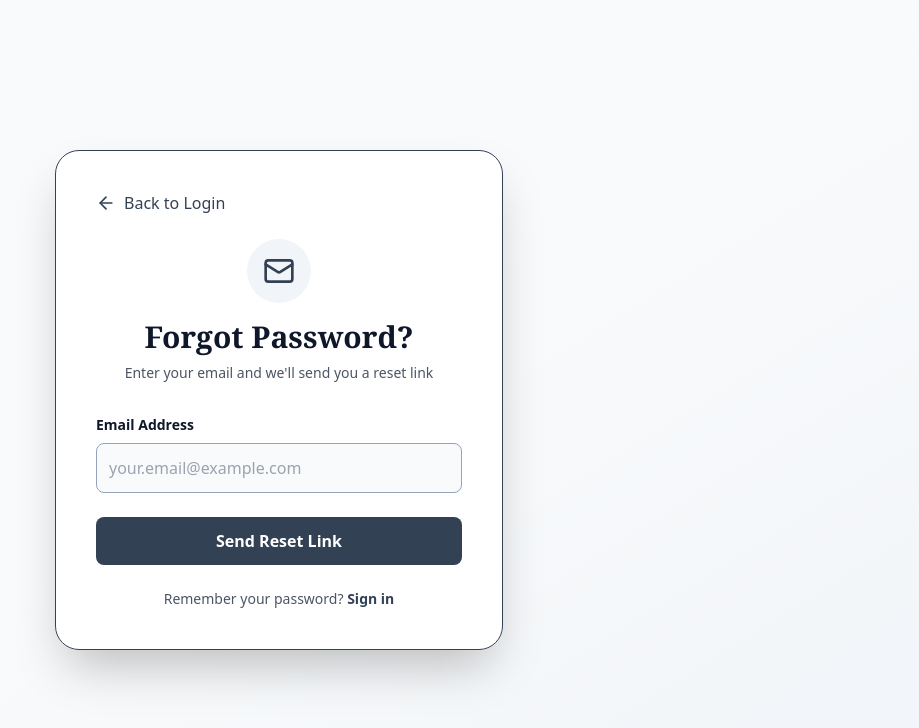
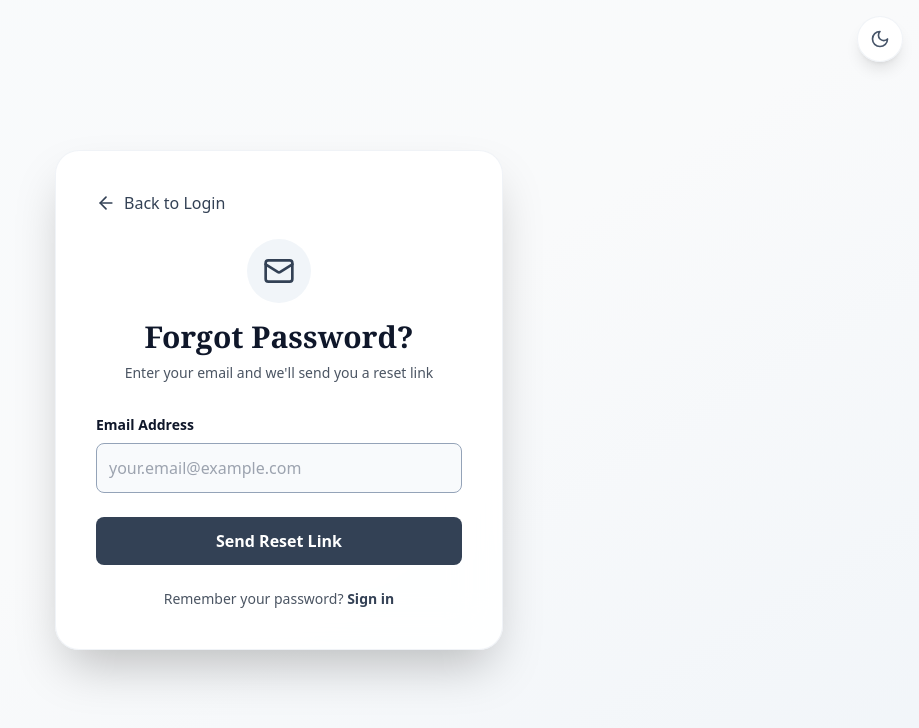
Before and after one commit to cabanlitcarlharvey/geotech-soil-analysis, a React (Vite) app in the folder frontend/: page /forgot-password in a window 1280 px wide. Shown: the top 728 px of the page, without its empty margins (361-1280 px from the left). Built offline with nearby package versions, Linux system fonts and the light colour scheme; no server answers.

Commit message:
gibutangan ug toggle-theme icon sa login/register/forgot/reset-password page

```diff
--- a/frontend/src/pages/ForgotPassword.jsx
+++ b/frontend/src/pages/ForgotPassword.jsx
@@ -1,7 +1,7 @@
 import { useState, useEffect } from 'react';
 import { supabase } from '../supabaseClient';
 import { useNavigate } from 'react-router-dom';
-import { ArrowLeft, Mail, CheckCircle, XCircle } from 'lucide-react';
+import { ArrowLeft, Mail, CheckCircle, XCircle, Sun, Moon } from 'lucide-react';
 
 const ForgotPassword = () => {
   const [email, setEmail] = useState('');
@@ -12,8 +12,17 @@ const ForgotPassword = () => {
   const navigate = useNavigate();
 
   useEffect(() => {
-    document.documentElement.classList.toggle('dark', isDark);
-  }, [isDark]);
+    const theme = localStorage.getItem('theme') || 'light';
+    document.documentElement.classList.toggle('dark', theme === 'dark');
+    setIsDark(theme === 'dark');
+  }, []);
+
+  const toggleTheme = () => {
+    const newTheme = isDark ? 'light' : 'dark';
+    localStorage.setItem('theme', newTheme);
+    document.documentElement.classList.toggle('dark', newTheme === 'dark');
+    setIsDark(!isDark);
+  };
 
   const handleReset = async (e) => {
     e.preventDefault();
@@ -35,7 +44,16 @@ const ForgotPassword = () => {
 
   return (
     <div className="min-h-screen bg-gradient-to-br from-slate-50 via-gray-50 to-slate-100 dark:from-gray-900 dark:via-gray-900 dark:to-slate-900 flex items-center justify-center transition-colors duration-300 px-4">
-      <div className="bg-white/95 dark:bg-gray-800/95 p-10 rounded-3xl shadow-2xl w-full max-w-md border border-accent-700 dark:border-accent-600 backdrop-blur-sm">
+      {/* Theme Toggle Button */}
+      <button
+        onClick={toggleTheme}
+        className="fixed top-4 right-4 z-50 p-3 rounded-full bg-white/90 dark:bg-slate-800/90 backdrop-blur-xl shadow-lg hover:shadow-xl transition-all duration-200 hover:scale-110 border border-slate-200/50 dark:border-slate-700/50 text-slate-600 dark:text-slate-300 hover:text-primary-600 dark:hover:text-primary-400"
+        aria-label="Toggle theme"
+        title={isDark ? "Switch to Light Mode" : "Switch to Dark Mode"}
+      >
+        {isDark ? <Sun className="w-5 h-5" /> : <Moon className="w-5 h-5" />}
+      </button>
+      <div className="bg-white/90 dark:bg-slate-900/90 backdrop-blur-xl p-10 rounded-3xl shadow-2xl w-full max-w-md border border-slate-200/50 dark:border-slate-700/50">
         {/* Back Button */}
         <button
           onClick={() => navigate('/login')}
--- a/frontend/src/pages/Login.jsx
+++ b/frontend/src/pages/Login.jsx
@@ -1,7 +1,7 @@
 import React, { useState, useEffect } from 'react';
 import { supabase } from '../supabaseClient';
 import { useNavigate, Link } from 'react-router-dom';
-import { Eye, EyeOff, Home } from 'lucide-react';
+import { Eye, EyeOff, Home, Sun, Moon } from 'lucide-react';
 
 const Login = () => {
   const [form, setForm] = useState({ email: '', password: '' });
@@ -9,12 +9,14 @@ const Login = () => {
   const [loading, setLoading] = useState(false);
   const [checkingSession, setCheckingSession] = useState(true);
   const [showPassword, setShowPassword] = useState(false);
+  const [isDark, setIsDark] = useState(localStorage.getItem('theme') === 'dark');
   const navigate = useNavigate();
 
   // ✅ SIMPLIFIED: Only set theme, let ProtectedRoute handle session
   useEffect(() => {
     const theme = localStorage.getItem('theme') || 'light';
     document.documentElement.classList.toggle('dark', theme === 'dark');
+    setIsDark(theme === 'dark');
 
     // Quick check: if already logged in, redirect
     const quickCheck = async () => {
@@ -41,6 +43,13 @@ const Login = () => {
 
     quickCheck();
   }, [navigate]);
+
+  const toggleTheme = () => {
+    const newTheme = isDark ? 'light' : 'dark';
+    localStorage.setItem('theme', newTheme);
+    document.documentElement.classList.toggle('dark', newTheme === 'dark');
+    setIsDark(!isDark);
+  };
 
   const handleChange = (e) => {
     setForm({ ...form, [e.target.name]: e.target.value });
@@ -121,6 +130,17 @@ const Login = () => {
       <Home className="w-5 h-5" />
       <span className="hidden sm:inline text-sm font-medium">Home</span>
     </button>
+
+    {/* Theme Toggle Button */}
+    <button
+      onClick={toggleTheme}
+      className="fixed top-4 right-4 z-50 p-3 rounded-full bg-white/90 dark:bg-slate-800/90 backdrop-blur-xl shadow-lg hover:shadow-xl transition-all duration-200 hover:scale-110 border border-slate-200/50 dark:border-slate-700/50 text-slate-600 dark:text-slate-300 hover:text-primary-600 dark:hover:text-primary-400"
+      aria-label="Toggle theme"
+      title={isDark ? "Switch to Light Mode" : "Switch to Dark Mode"}
+    >
+      {isDark ? <Sun className="w-5 h-5" /> : <Moon className="w-5 h-5" />}
+    </button>
+
       <form
         onSubmit={handleSubmit}
         className="bg-white/90 dark:bg-slate-900/90 backdrop-blur-xl p-8 sm:p-12 rounded-2xl shadow-xl w-full max-w-md transition-all border border-slate-200/50 dark:border-slate-700/50"
--- a/frontend/src/pages/Register.jsx
+++ b/frontend/src/pages/Register.jsx
@@ -1,7 +1,7 @@
 import React, { useState, useEffect } from 'react';
 import { supabase } from '../supabaseClient';
 import { useNavigate, Link } from 'react-router-dom';
-import { Eye, EyeOff, Home } from 'lucide-react';
+import { Eye, EyeOff, Home, Sun, Moon } from 'lucide-react';
 
 const MIN_PASSWORD_LENGTH = 6;
 const MAX_PASSWORD_LENGTH = 12;
@@ -15,12 +15,21 @@ const Register = () => {
   const [passwordErrors, setPasswordErrors] = useState([]);
   const [isPasswordValid, setIsPasswordValid] = useState(false);
   const [showPassword, setShowPassword] = useState(false);
+  const [isDark, setIsDark] = useState(localStorage.getItem('theme') === 'dark');
   const navigate = useNavigate();
 
   useEffect(() => {
     const theme = localStorage.getItem('theme') || 'light';
     document.documentElement.classList.toggle('dark', theme === 'dark');
+    setIsDark(theme === 'dark');
   }, []);
+
+  const toggleTheme = () => {
+    const newTheme = isDark ? 'light' : 'dark';
+    localStorage.setItem('theme', newTheme);
+    document.documentElement.classList.toggle('dark', newTheme === 'dark');
+    setIsDark(!isDark);
+  };
 
   const validatePassword = (pwd) => {
     const errs = [];
@@ -100,6 +109,17 @@ const Register = () => {
       <Home className="w-5 h-5" />
       <span className="hidden sm:inline text-sm font-medium">Home</span>
     </button>
+
+    {/* Theme Toggle Button */}
+    <button
+      onClick={toggleTheme}
+      className="fixed top-4 right-4 z-50 p-3 rounded-full bg-white/90 dark:bg-slate-800/90 backdrop-blur-xl shadow-lg hover:shadow-xl transition-all duration-200 hover:scale-110 border border-slate-200/50 dark:border-slate-700/50 text-slate-600 dark:text-slate-300 hover:text-primary-600 dark:hover:text-primary-400"
+      aria-label="Toggle theme"
+      title={isDark ? "Switch to Light Mode" : "Switch to Dark Mode"}
+    >
+      {isDark ? <Sun className="w-5 h-5" /> : <Moon className="w-5 h-5" />}
+    </button>
+
       <form
         onSubmit={handleSubmit}
         className="bg-white/90 dark:bg-slate-900/90 backdrop-blur-xl p-8 sm:p-12 rounded-2xl shadow-xl w-full max-w-md transition-all border border-slate-200/50 dark:border-slate-700/50"
--- a/frontend/src/pages/ResetPassword.jsx
+++ b/frontend/src/pages/ResetPassword.jsx
@@ -1,6 +1,7 @@
 import { useState, useEffect } from 'react';
 import { supabase } from '../supabaseClient';
 import { useNavigate } from 'react-router-dom';
+import { Sun, Moon } from 'lucide-react';
 
 const MIN_PASSWORD_LENGTH = 6;
 const MAX_PASSWORD_LENGTH = 12;
@@ -13,9 +14,14 @@ const ResetPassword = () => {
   const [errors, setErrors] = useState([]);
   const [message, setMessage] = useState('');
   const [loading, setLoading] = useState(false);
+  const [isDark, setIsDark] = useState(localStorage.getItem('theme') === 'dark');
   const navigate = useNavigate();
 
   useEffect(() => {
+    const theme = localStorage.getItem('theme') || 'light';
+    document.documentElement.classList.toggle('dark', theme === 'dark');
+    setIsDark(theme === 'dark');
+
     const verifySession = async () => {
       const { data: { session }, error } = await supabase.auth.getSession();
 
@@ -27,6 +33,13 @@ const ResetPassword = () => {
 
     verifySession();
   }, [navigate]);
+
+  const toggleTheme = () => {
+    const newTheme = isDark ? 'light' : 'dark';
+    localStorage.setItem('theme', newTheme);
+    document.documentElement.classList.toggle('dark', newTheme === 'dark');
+    setIsDark(!isDark);
+  };
 
   const validatePassword = (pwd) => {
     const errs = [];
@@ -86,9 +99,19 @@ const ResetPassword = () => {
 
   return (
     <div className="flex items-center justify-center min-h-screen bg-gradient-to-br from-slate-50 via-gray-50 to-slate-100 dark:from-gray-900 dark:via-gray-900 dark:to-slate-900 transition-colors duration-300">
+      {/* Theme Toggle Button */}
+      <button
+        onClick={toggleTheme}
+        className="fixed top-4 right-4 z-50 p-3 rounded-full bg-white/90 dark:bg-slate-800/90 backdrop-blur-xl shadow-lg hover:shadow-xl transition-all duration-200 hover:scale-110 border border-slate-200/50 dark:border-slate-700/50 text-slate-600 dark:text-slate-300 hover:text-primary-600 dark:hover:text-primary-400"
+        aria-label="Toggle theme"
+        title={isDark ? "Switch to Light Mode" : "Switch to Dark Mode"}
+      >
+        {isDark ? <Sun className="w-5 h-5" /> : <Moon className="w-5 h-5" />}
+      </button>
+
       <form
         onSubmit={handleSubmit}
-        className="bg-white/95 dark:bg-gray-800/95 p-14 rounded-3xl shadow-2xl w-full max-w-xl border border-accent-700"
+        className="bg-white/90 dark:bg-slate-900/90 backdrop-blur-xl p-14 rounded-3xl shadow-2xl w-full max-w-xl border border-slate-200/50 dark:border-slate-700/50"
       >
         <h2 className="text-4xl font-bold text-center mb-6 text-accent-900 dark:text-accent-200 font-serif">
           Reset Password
```
